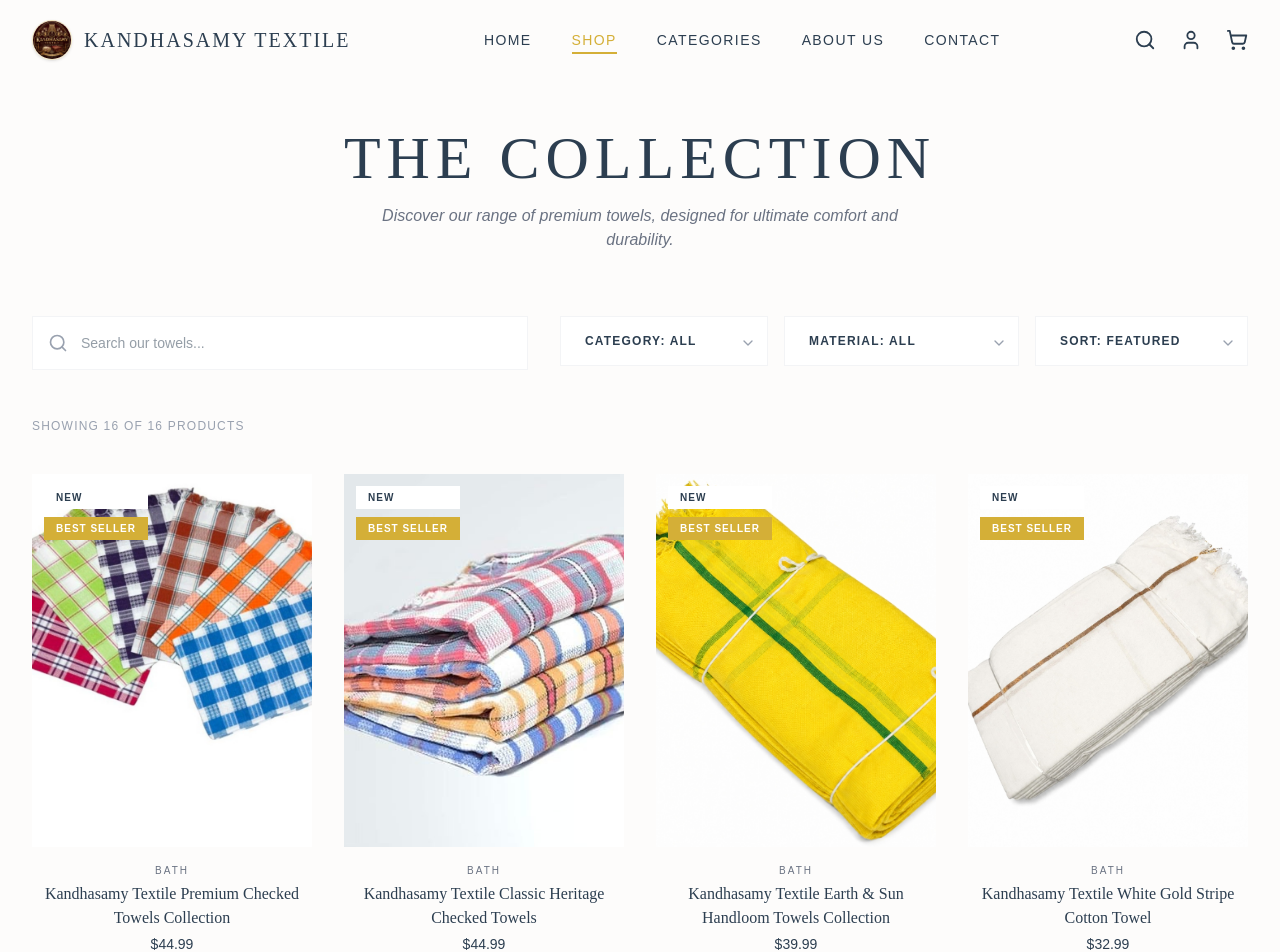
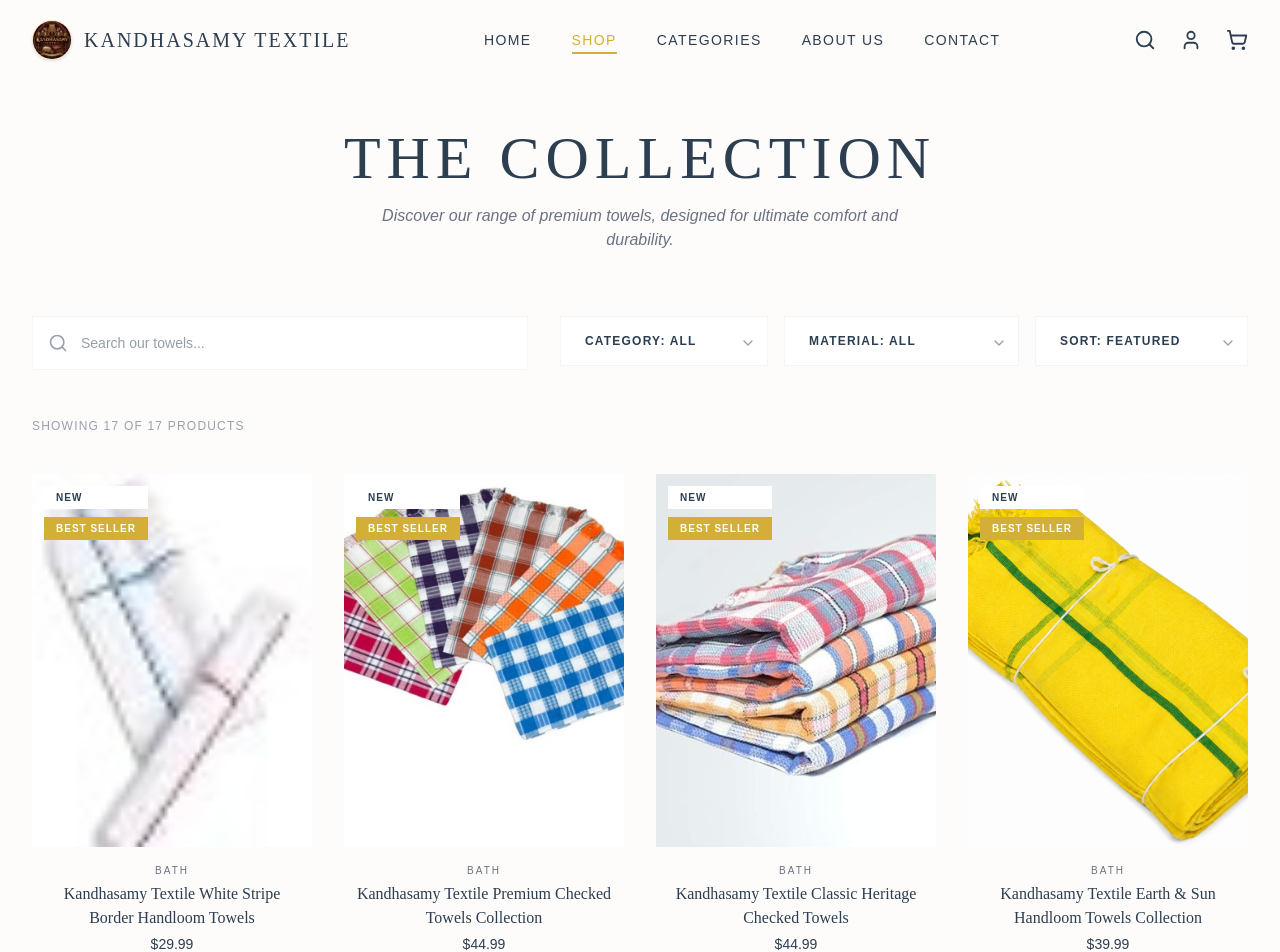
Before and after one commit to vidhyakar06/kandhasamy, a React (Vite) app: page /shop in a window 1280 px wide. Shown: the top 952 px of the page. Built offline with nearby package versions, Linux system fonts and the light colour scheme.

Commit message:
Add White Stripe Border Handloom Towels product with fan and flat stack angle views

```diff
--- a/src/data/products.ts
+++ b/src/data/products.ts
@@ -1,6 +1,28 @@
 import { Product } from '../types';
 
 export const products: Product[] = [
+  {
+    id: '25',
+    name: 'Kandhasamy Textile White Stripe Border Handloom Towels',
+    price: 29.99,
+    description: 'Elegant white handloom towels featuring classic colored stripe borders in Blue and Red. Woven from 100% pure premium cotton for a crisp, lightweight, and highly absorbent finish. Perfect for everyday use with a minimalist, fresh aesthetic.',
+    category: 'Bath',
+    images: [
+      '/assets/towels/white_stripe_fan.jpg',
+      '/assets/towels/white_stripe_stack.jpg',
+    ],
+    angleLabels: [
+      'Fan Spread View',
+      'Flat Stack View',
+    ],
+    colors: ['Blue Stripe', 'Red Stripe'],
+    sizes: ['Single (30" x 60")', 'Double (60" x 90")'],
+    material: 'Pure Cotton Handloom',
+    rating: 4.7,
+    reviews: 14,
+    isNew: true,
+    isBestSeller: true,
+  },
   {
     id: '23',
     name: 'Kandhasamy Textile Premium Checked Towels Collection',
```
Also changed, not shown: public/assets/towels/white_stripe_fan.jpg (added), public/assets/towels/white_stripe_stack.jpg (added).
